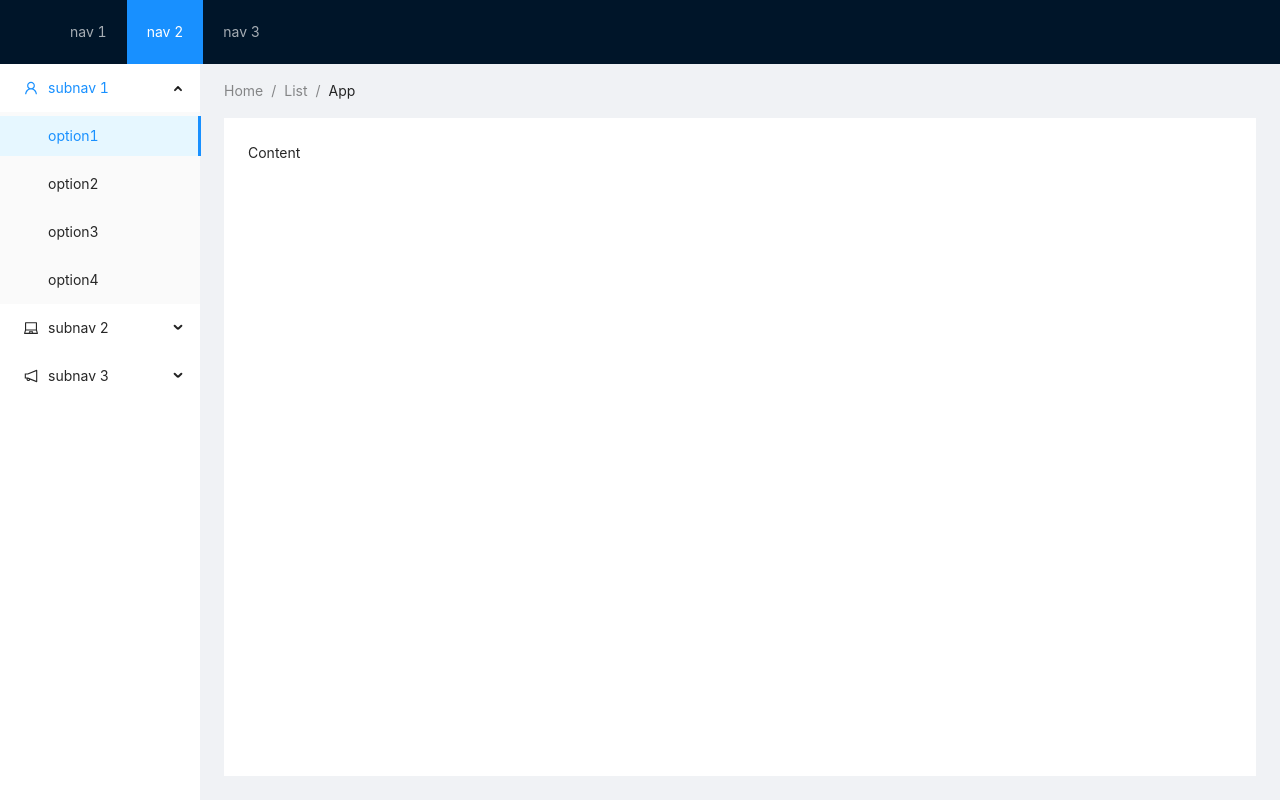
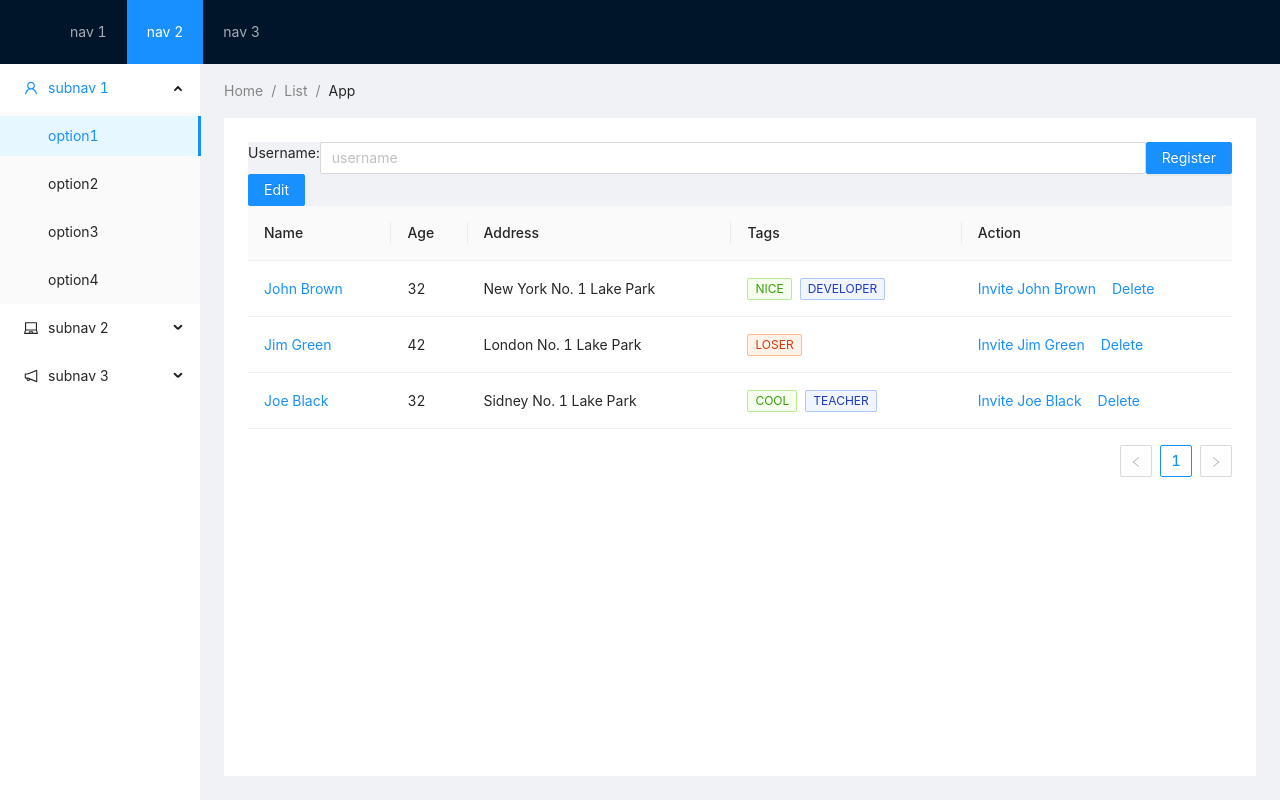
Before and after one commit to jungdj/react-practice, a React (Create React App) app: page / in a window 1280 px wide. Built offline with nearby package versions, Linux system fonts and the light colour scheme.

Commit message:
Add all components in one file

```diff
--- a/src/components/AdminPage/AdminPage.js
+++ b/src/components/AdminPage/AdminPage.js
@@ -1,9 +1,11 @@
 import React from 'react';
 import { Layout, Menu, Breadcrumb } from 'antd';
 import { UserOutlined, LaptopOutlined, NotificationOutlined } from '@ant-design/icons';
+import MyContent from './MyContent';
 
 const { SubMenu } = Menu;
 const { Header, Content, Sider } = Layout;
+
 
 const AdminPage = () => (
   <Layout
@@ -60,7 +62,7 @@ const AdminPage = () => (
             background: '#fff',
           }}
         >
-          Content
+          <MyContent />
         </Content>
       </Layout>
     </Layout>
--- /dev/null
+++ b/src/components/AdminPage/MyContent.js
@@ -0,0 +1,136 @@
+import React from 'react';
+
+import { Layout, Button, Input } from 'antd';
+import { Table, Tag, Space } from 'antd';
+import { Modal } from 'antd';
+
+const RegisterForm = () => {
+  return (
+    <Layout style={{ flexDirection: 'row' }}>
+      <label>Username:</label>
+      <Input name="username" placeholder="username" />
+      <Button type="primary">Register</Button>
+    </Layout>
+  )
+}
+
+const EditButton = (props) => {
+  if (props.edit) {
+    return (
+      <Layout style={{ flexDirection: 'row' }}>
+        <Button type={'primary'}>Confirm</Button>
+        <Button type={'primary'}>Cancel</Button>
+      </Layout>
+    )
+  } else {
+    return (
+      <Layout style={{ flexDirection: 'row' }}>
+        <Button type={'primary'}>Edit</Button>
+      </Layout>
+    )
+  }
+}
+
+const columns = [
+  {
+    title: 'Name',
+    dataIndex: 'name',
+    key: 'name',
+    render: text => <a>{text}</a>,
+  },
+  {
+    title: 'Age',
+    dataIndex: 'age',
+    key: 'age',
+  },
+  {
+    title: 'Address',
+    dataIndex: 'address',
+    key: 'address',
+  },
+  {
+    title: 'Tags',
+    key: 'tags',
+    dataIndex: 'tags',
+    render: tags => (
+      <>
+        {tags.map(tag => {
+          let color = tag.length > 5 ? 'geekblue' : 'green';
+          if (tag === 'loser') {
+            color = 'volcano';
+          }
+          return (
+            <Tag color={color} key={tag}>
+              {tag.toUpperCase()}
+            </Tag>
+          );
+        })}
+      </>
+    ),
+  },
+  {
+    title: 'Action',
+    key: 'action',
+    render: (text, record) => (
+      <Space size="middle">
+        <a>Invite {record.name}</a>
+        <a>Delete</a>
+      </Space>
+    ),
+  },
+];
+
+const data = [
+  {
+    key: '1',
+    name: 'John Brown',
+    age: 32,
+    address: 'New York No. 1 Lake Park',
+    tags: ['nice', 'developer'],
+  },
+  {
+    key: '2',
+    name: 'Jim Green',
+    age: 42,
+    address: 'London No. 1 Lake Park',
+    tags: ['loser'],
+  },
+  {
+    key: '3',
+    name: 'Joe Black',
+    age: 32,
+    address: 'Sidney No. 1 Lake Park',
+    tags: ['cool', 'teacher'],
+  },
+];
+
+const UserListTable = () => {
+  return (
+    <Table columns={columns} dataSource={data} />
+  )
+}
+
+const MyContent = () => {
+  return (
+    <div>
+      {/*<h1>Register Form</h1>*/}
+      <RegisterForm />
+      {/*<h1>Edit Button</h1>*/}
+      <EditButton />
+      {/*<h1>UserListTable</h1>*/}
+      <UserListTable />
+      <Modal
+        title="Basic Modal"
+        visible={false}
+        // onOk={this.handleOk}
+        // onCancel={this.handleCancel}
+      >
+        <p>Some contents...</p>
+        <p>Some contents...</p>
+        <p>Some contents...</p>
+      </Modal>
+    </div>
+  )
+}
+
+export default MyContent;
```
